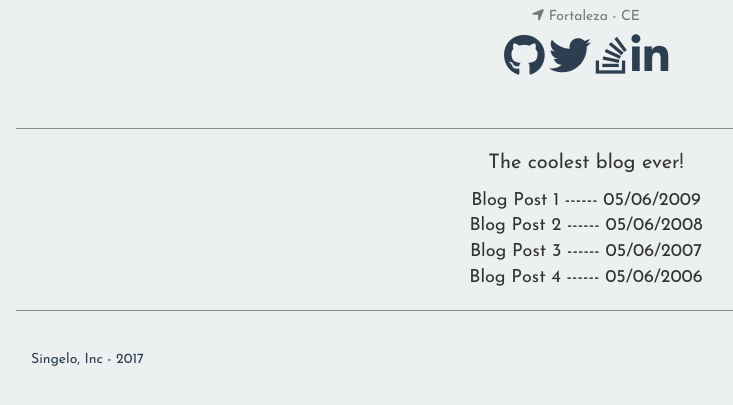
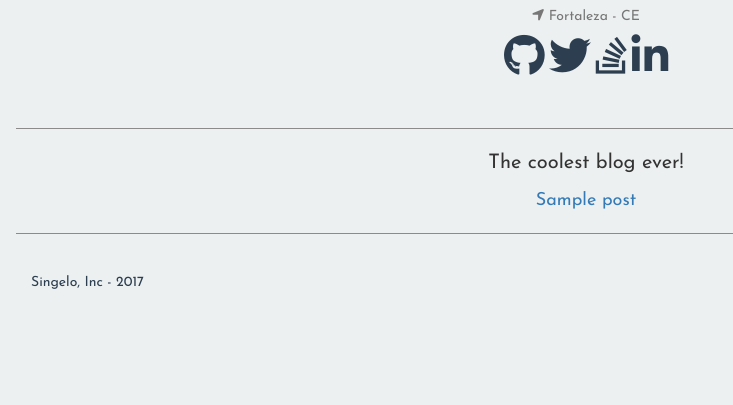
Before and after one commit to luisalves05/django-singelo, a Django app: page /singelo/ in a window 1280 px wide. Shown: the part 245-650 px from the top of the page, without its empty margins (54-787 px from the left). Run offline with Django 3.2, Linux system fonts and the light colour scheme; tables that the repository leaves empty hold one stand-in row (values such as "Sample post"); some libraries are stand-ins or nearby versions.

Commit message:
Listing posts

```diff
--- a/singelo/templates/singelo/index.html
+++ b/singelo/templates/singelo/index.html
@@ -4,12 +4,13 @@
 
 {% block content %}
 
-<p style="text-align: center; font-size: 20px;">The coolest blog ever!</p>
+<p style="text-align: center; font-size: 20px;">
+  The coolest blog ever!
+</p>
 
 <ul class="list-group" style="text-align: center; list-style: none; font-size: 18px;">
-  <li>Blog Post 1 ------ <span>05/06/2009</span></li>
-  <li>Blog Post 2 ------ <span>05/06/2008</span></li>
-  <li>Blog Post 3 ------ <span>05/06/2007</span></li>
-  <li>Blog Post 4 ------ <span>05/06/2006</span></li>
+  {% for post in posts %}
+    <a href="#">{{ post.post_title }}</a> <br>
+  {% endfor %}
 </ul>
 {% endblock %}
--- a/singelo/views.py
+++ b/singelo/views.py
@@ -1,7 +1,10 @@
 from django.shortcuts import render
 from django.views import View
+from .models import Post
 
 # Create your views here.
 class Index(View):
     def get(self, request):
-        return render(request, 'singelo/index.html', {})
+        posts = Post.objects.all()
+        context = {"posts": posts}
+        return render(request, 'singelo/index.html', context)
```
